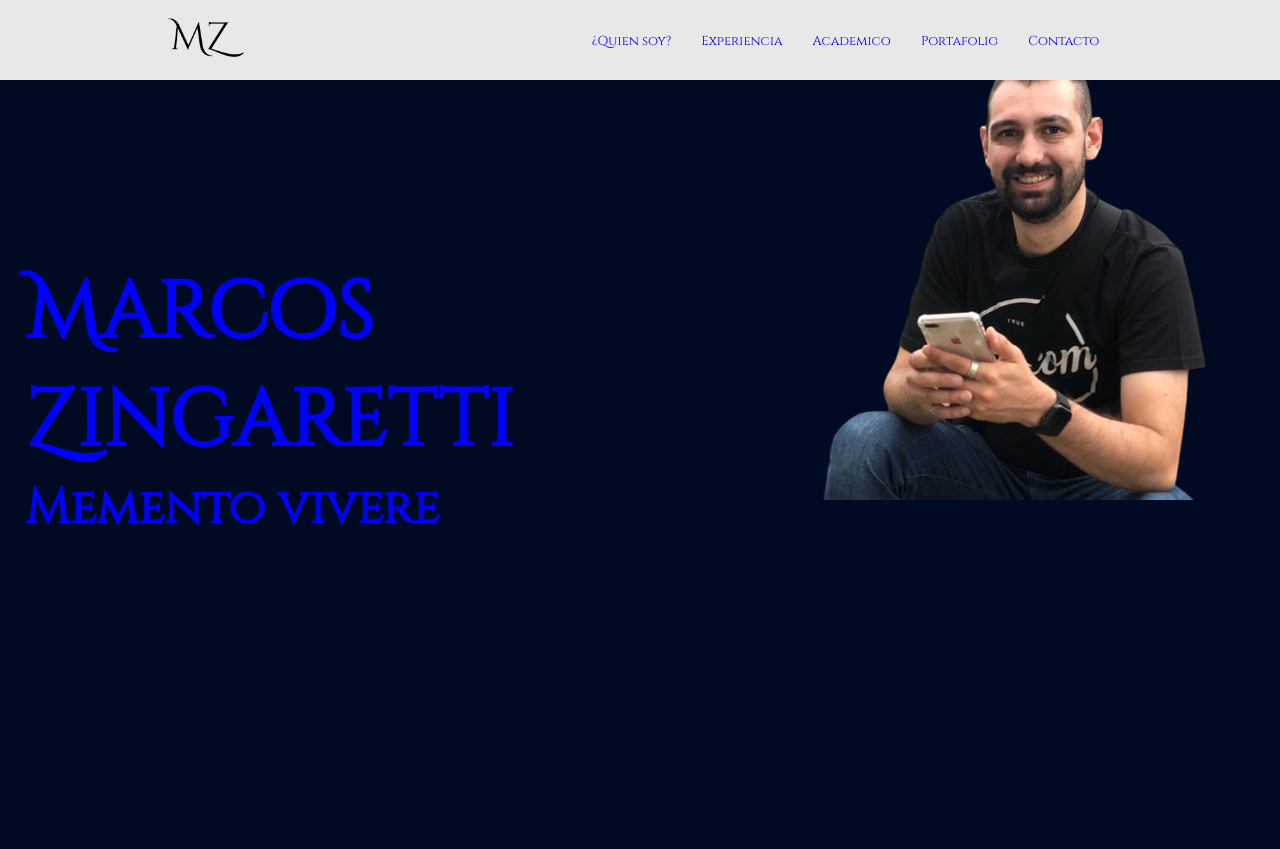
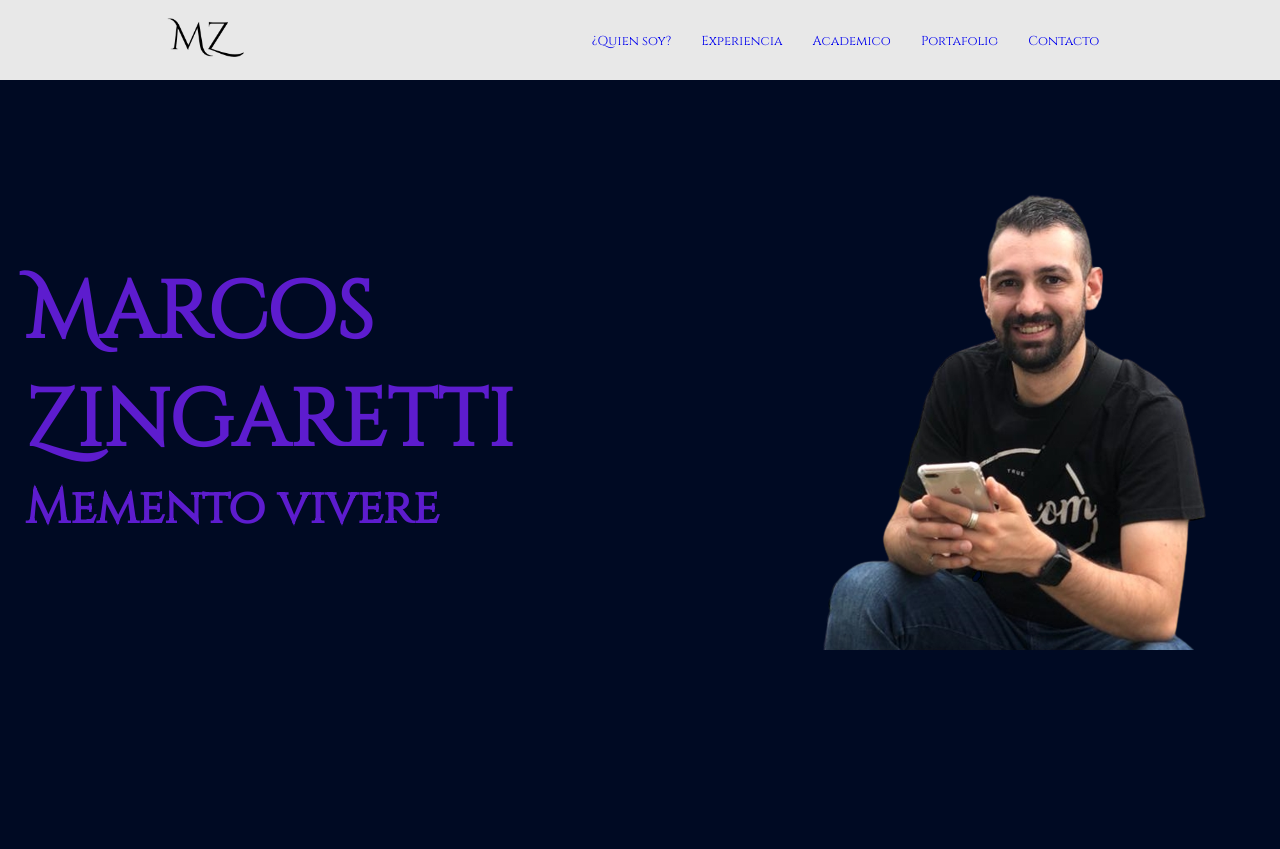
Before and after one commit to Zinike/MarcosCV, a PHP site: page / in a window 1280 px wide. Shown: the top 849 px of the page. Run offline with PHP 8.4, Linux system fonts and the light colour scheme.

Commit message:
Cambios Varios

```diff
--- a/CSS/style.css
+++ b/CSS/style.css
@@ -359,8 +359,9 @@ body {
   }
 
   #hero {
-    color: blue;
+    color: #5D1CCE;
     display: flex;
+    align-items: center;
     height: 100vh;
     width: 100%;
   }
@@ -516,7 +517,7 @@ body {
 
   footer {
     background-color: #e6e6e6;
-    color: grey;
+    color: #8c8c8c;
     width: 100vw;
   }
 
```
Also changed, not shown: README.md.
